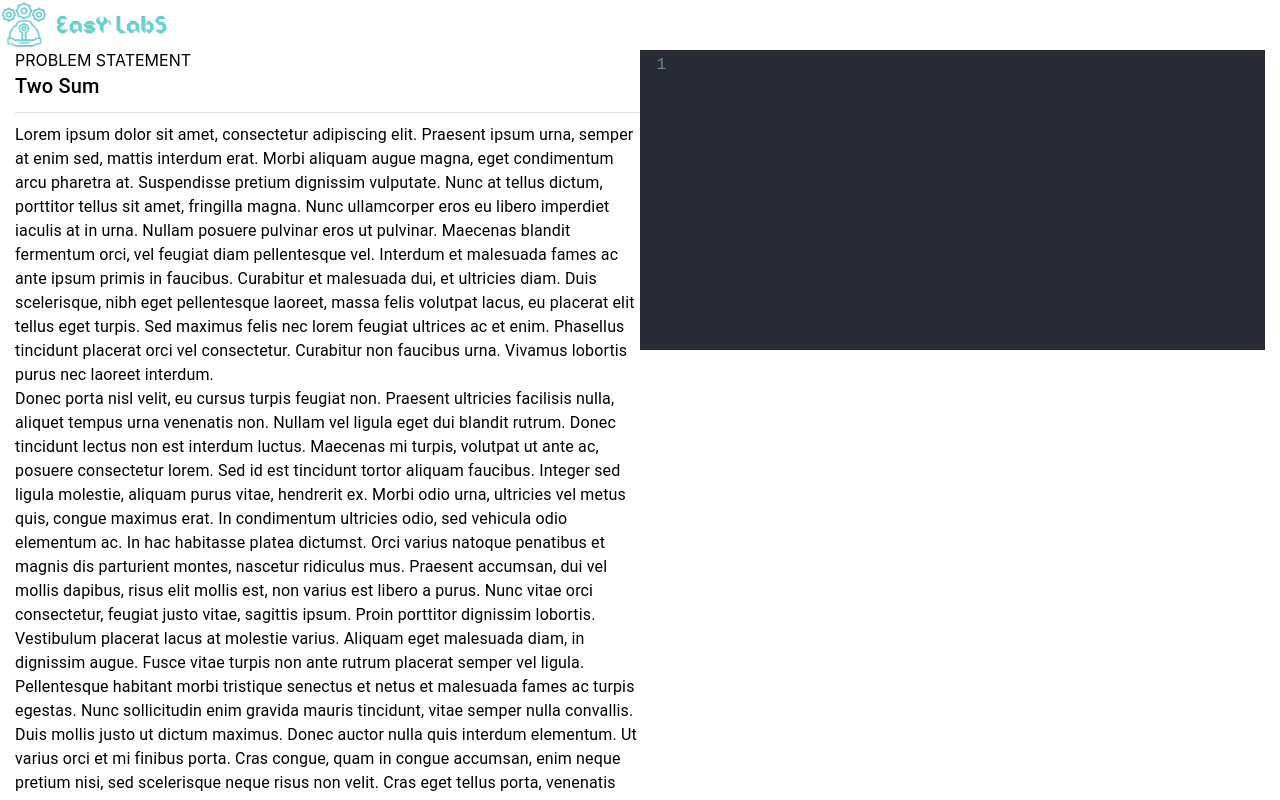
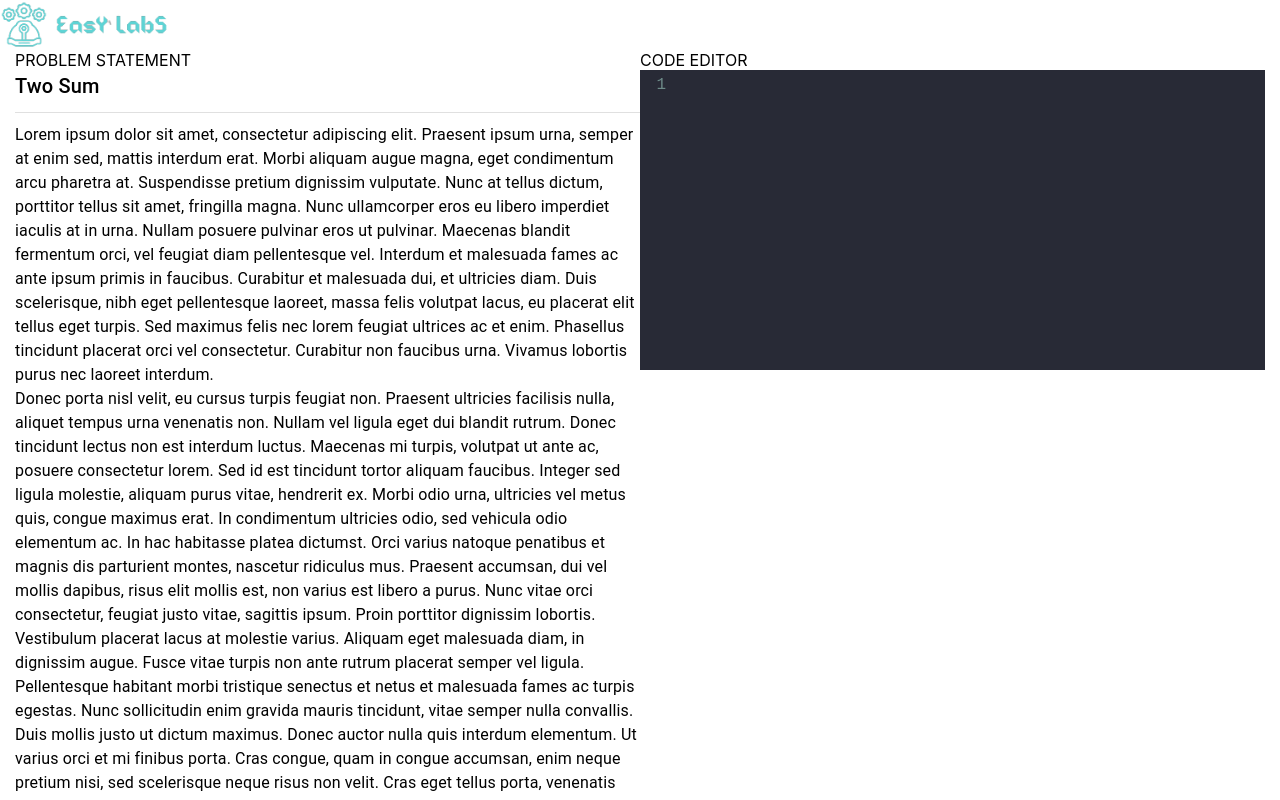
Before and after one commit to rajraman786/EasY-LabS, a React (Create React App) app in the folder client/: page /problem/1 in a window 1280 px wide. Built offline with nearby package versions, Linux system fonts and the light colour scheme; the HTML template or start-up script is replaced by a standard one.

Commit message:
Codemirror implement

```diff
--- a/client/package.json
+++ b/client/package.json
@@ -12,6 +12,7 @@
     "axios": "^0.27.2",
     "codemirror": "^5.65.3",
     "react": "^18.1.0",
+    "react-codemirror2": "^7.2.1",
     "react-dom": "^18.1.0",
     "react-icons": "^4.3.1",
     "react-router-dom": "^6.3.0",
--- a/client/src/components/CodeEditor/CodeEditor.jsx
+++ b/client/src/components/CodeEditor/CodeEditor.jsx
@@ -2,18 +2,26 @@ import { useEffect } from "react";
 import Codemirror from "codemirror";
 import "codemirror/lib/codemirror.css";
 import "codemirror/theme/dracula.css";
-import "codemirror/mode/javascript/javascript";
+// import "codemirror/mode/javascript/javascript";
+import "codemirror/mode/python/python";
 import "codemirror/addon/edit/closetag";
 import "codemirror/addon/edit/closebrackets";
 import "./CodeEditor.css";
 
 const CodeEditor = ({ props }) => {
+    const language = {
+        python: {
+            name: "python",
+            version: 3,
+            // singleLineStringErrors: false,
+        },
+    };
     useEffect(() => {
-        const init = async () => {
-            await Codemirror.fromTextArea(document.getElementById("code-editor"), {
-                mode: { name: "javascript", json: true },
+        const init =  () => {
+            Codemirror.fromTextArea(document.getElementById("editor"), {
+                mode: language.python,
                 theme: "dracula",
-                autoCloseTags: true,
+                indentUnit: 4,
                 autoCloseBrackets: true,
                 lineNumbers: true,
             });
@@ -22,7 +30,11 @@ const CodeEditor = ({ props }) => {
         init();
     }, []);
 
-    return <textarea id="code-editor"></textarea>;
+    return (
+        <>
+            <textarea id="editor"></textarea>
+        </>
+    );
 };
 
 export default CodeEditor;
--- a/client/src/pages/ProblemEditor/ProblemEditor.jsx
+++ b/client/src/pages/ProblemEditor/ProblemEditor.jsx
@@ -1,5 +1,5 @@
 import { Divider, Grid, Typography } from "@mui/material";
-import CodeEditor from "../../components/CodeEditor";
+import CodeEditor from "../../components/CodeEditor/CodeEditor";
 import Logo from "../../assets/long-logo.png";
 
 const ProblemEditor = (props) => {
@@ -10,7 +10,7 @@ const ProblemEditor = (props) => {
             </div>
             <Grid
                 container
-                // rowSpacing={{ xs: 0, md: 0, lg: 0 }}
+                rowSpacing={{ xs: 0, md: 0, lg: 0 }}
                 // columnSpacing={4}
                 justifyContent="center"
                 sx={{ height: "calc(100vh - 50px)", padding: "0 15px" }}
@@ -69,7 +69,7 @@ const ProblemEditor = (props) => {
                     </Typography>
                 </Grid>
                 <Grid item xs={12} md={6} sx={{ height: "100%" }}>
-                    {/* CODE EDITOR */}
+                    CODE EDITOR
                     <CodeEditor />
                 </Grid>
             </Grid>
```
Also changed, not shown: 1 other file (tests, documents, lock files or other folders).
